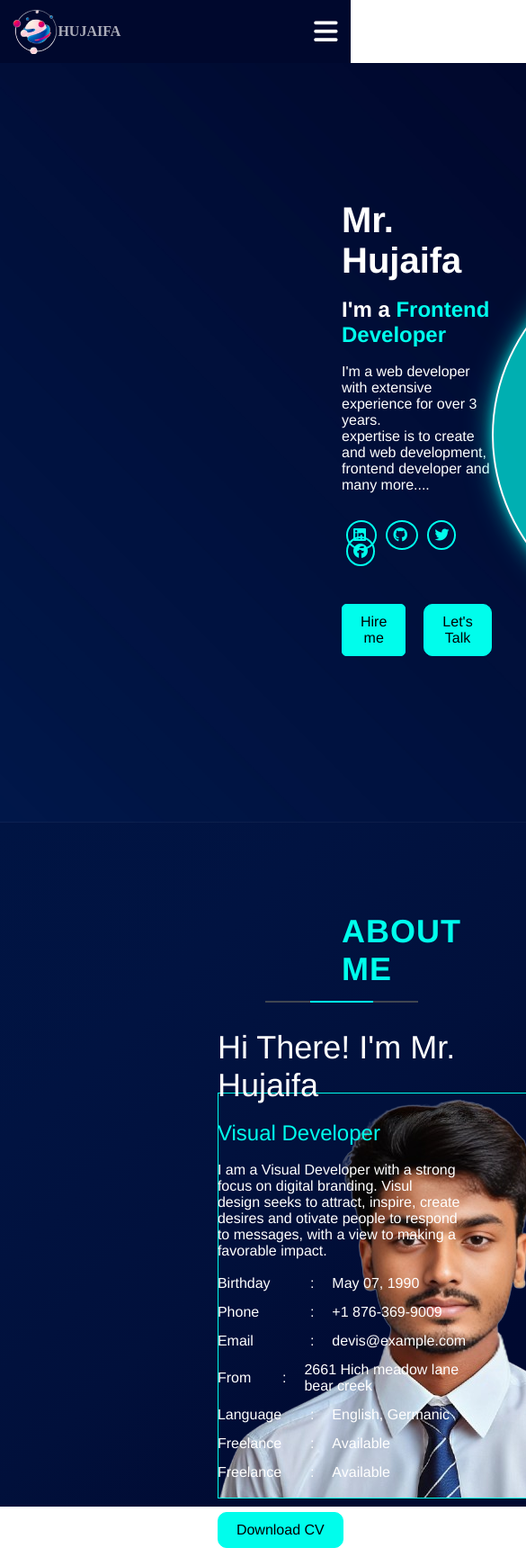
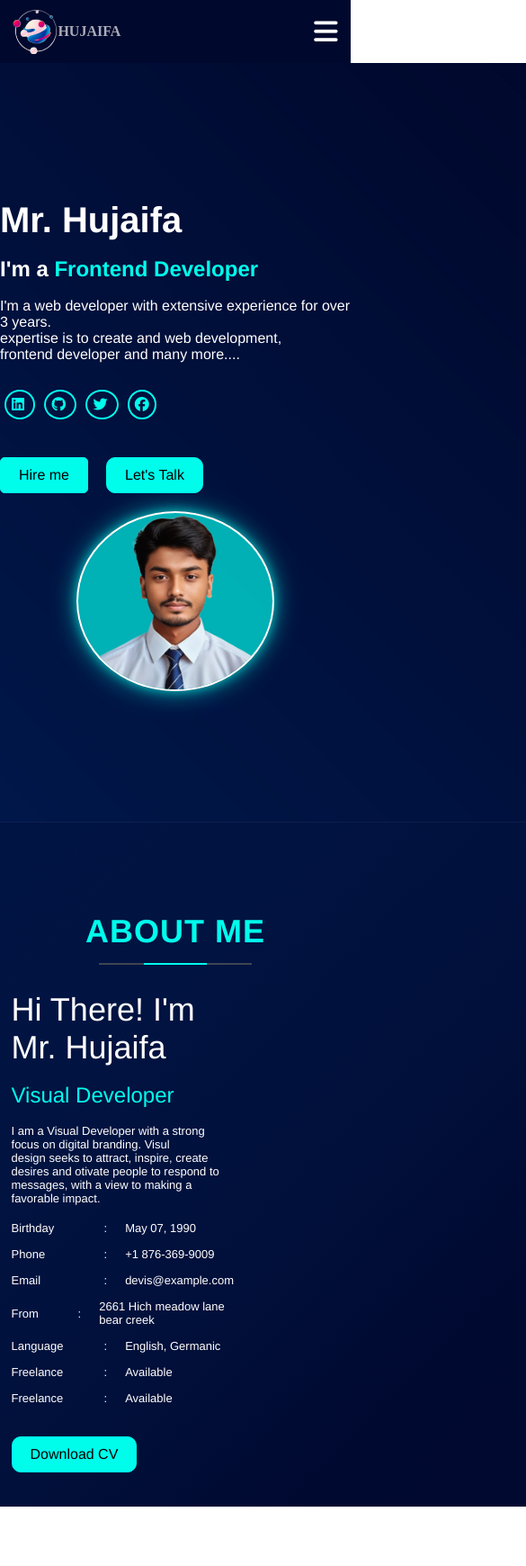
Before and after one commit to MrHujaifa/Portfolio-web-site, a plain HTML site: page index.html in a window 390 px wide. Shown: the top 1740 px of the page at 90% size, 585 px wide, since content can reach past the window. After the commit the page ends 1674 px from the top, so only its background shows below. Drawn offline with nearby package versions, Linux system fonts and the light colour scheme; a web font is replaced by a local one.

Commit message:
media qurie upadte

```diff
--- a/index.html
+++ b/index.html
@@ -90,6 +90,7 @@
 
     </div>
     <section class="container2">
+        <div class="testing">
             <div class="all-section-pd">
 
             </div>
@@ -123,7 +124,7 @@
                         <a href="#"><button>Download CV</button></a>
                     </div>
                 </div>
-            <label for=""></label>
+            </div>
         </div>
     </section>
 
--- a/style.css
+++ b/style.css
@@ -392,3 +392,41 @@ a{
 .info-down-cv-btn {
     margin-top: 35px;
 }
+
+
+@media screen {
+
+}
+
+
+@media screen and (max-width:414px){
+    .hero-area{
+        position: absolute;
+        left: 0;
+        right: 0 ;
+        flex-direction: column;
+        align-items: center;
+    }
+
+    .hero-area-img img{
+        height: 200px;
+    }
+
+    .testing{
+        position: absolute;
+        left: 0;
+        right: 0;
+        flex-direction: column;
+        align-items: center;
+    }
+
+    .info-img a img{
+        display: none;
+
+
+     }
+    .information{
+        margin-right: 130px;
+        font-size: 13px;
+    }
+}
```
Lines whose indentation alone changed are shown as unchanged.
